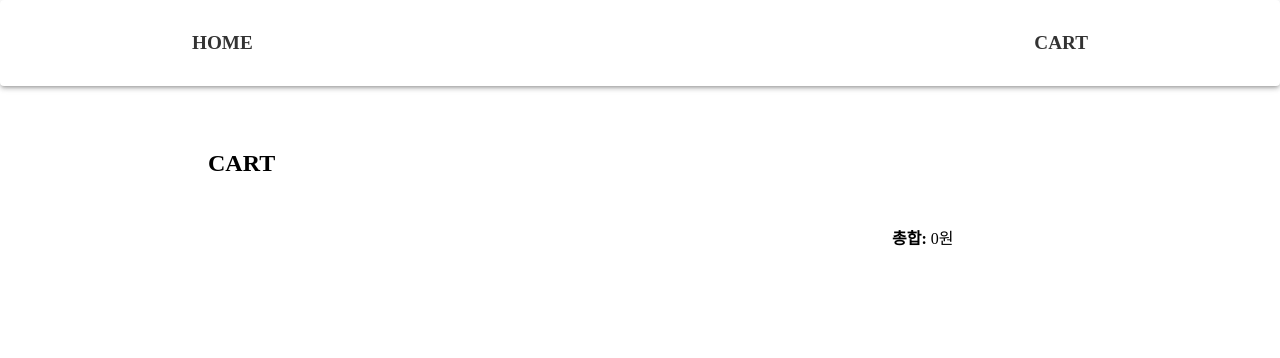
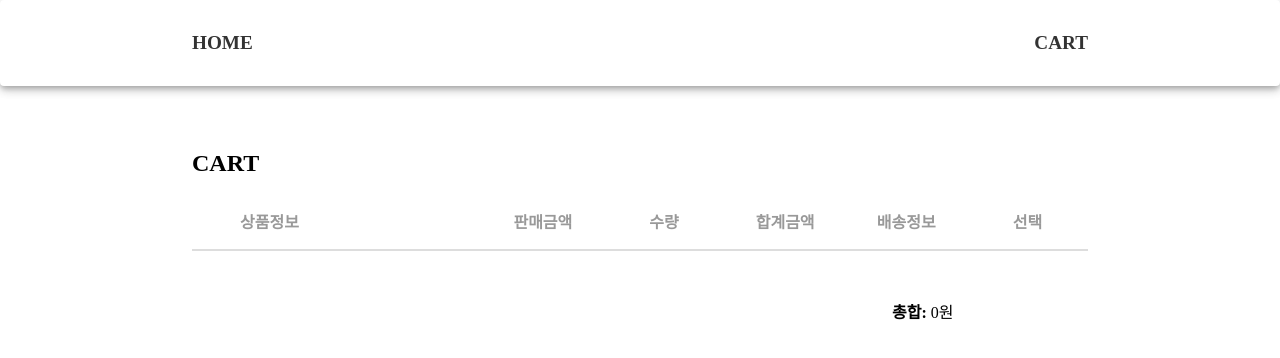
Before and after one commit to lsh58/mobx-market, a React app: page /Cart in a window 1280 px wide. Shown: the top 358 px of the page. Built offline with nearby package versions, Linux system fonts and the light colour scheme.

Commit message:
modify design

```diff
--- a/src/App.tsx
+++ b/src/App.tsx
@@ -10,7 +10,7 @@ const useStyles = makeStyles((theme: Theme) => ({
   root: {
     width: '100%',
     background: '#fff',
-    padding: '2rem 0',
+    padding: '2rem 0',//zIndex를 넣으면 오류?
   },
   rootNav: {
     width: '70%',
@@ -30,7 +30,7 @@ const App: React.FC = () => {
   const classes = useStyles();
   return (
     <BrowserRouter>
-      <Paper elevation={3} className={classes.root}>
+      <Paper elevation={5} className={classes.root}>
         <nav className={classes.rootNav}>
           <NavLink to="/mobx-market-ts" exact className={classes.link}>
             HOME
--- a/src/components/BasketItem.tsx
+++ b/src/components/BasketItem.tsx
@@ -2,40 +2,65 @@ import React from 'react';
 import { observer } from 'mobx-react';
 import { CartProductItem, ProductItem } from '../models';
 import { makeStyles, Theme } from "@material-ui/core/styles"; // styles 기능 추가
+import AddBoxIcon from '@material-ui/icons/AddBox';
+import IndeterminateCheckBoxIcon from '@material-ui/icons/IndeterminateCheckBox';
 
 const useStyles = makeStyles((theme:Theme) => ({  // style 요소 선언
   root: {
     display: 'flex',
-    width: '70%',
+    width: '100%',
     margin:'1rem auto',
+    textAlign:'center',
+    height:'5rem',
     '& .name': {
+      paddingLeft:'3rem',
       flex: '2',
+      display:'flex',
+      alignItems:'center',
+      '& div':{
+        width:'8rem',
+        height:'4rem',
+        background:'#eee',
+        marginRight:'30px'
+      }
     },
     '& .price': {
       flex: '1',
+      display:'flex',
+      alignItems:'center',
+      justifyContent: 'center',
     },
     '& .count': {
       flex: '1',
       display: 'flex',
-      '& .calc': {
-        display: 'flex',
-        alignItems: 'center',
-        justifyContent: 'center',
-        margin: '0 1rem',
-        width: '1rem',
-        height: '1rem',
-        border:'1px solid #000',
-        borderRadius: '3px',
-        cursor: 'pointer',
+      alignItems:'center',
+      justifyContent: 'center',
+      '& svg':{
+        margin:'0 1rem',
+        cursor:'pointer',
+        color:'#aaa'
       }
     },
     '& .totalPrice': {
       flex:'1',
+      display:'flex',
+      alignItems:'center',
+      justifyContent: 'center',
+    },
+    '& .shipment':{
+      flex:'1',
+      display:'flex',
+      alignItems:'center',
+      justifyContent: 'center',
     },
     '& .return': {
+      flex:'1',
       marginLeft: 'auto',
       color: '#f06595',
       cursor: 'pointer',
+      display:'flex',
+      alignItems:'center',
+      justifyContent: 'center',
       '&:hover': {
         textDecoration: 'underline',
       },
@@ -55,14 +80,16 @@ const BasketItem: React.FC<BasketItemProps> = observer(({ item, onTake = (() =>
   const sum = item.count * item.price;
   return (
     <div className={classes.root}>
-      <div className="name">{item.name}</div>
+      <div className="name">
+        <div></div>{item.name}</div>
       <div className="price">{item.price}원</div>
       <div className="count">
-        <div className="calc" onClick={() => onIncrease(item)}>+</div>
+        <AddBoxIcon onClick={() => onIncrease(item)}></AddBoxIcon>
           {item.count}
-        <div className="calc" onClick={() => onDecrease(item)}>-</div>
+        <IndeterminateCheckBoxIcon onClick={() => onDecrease(item)}></IndeterminateCheckBoxIcon>
       </div>
       <div className="totalPrice">총 {sum} 원</div>
+      <div className="shipment">배송비:무료</div>
       <div className="return" onClick={() => onTake(item)}>
         제거
       </div>
--- a/src/components/BasketTemplate.tsx
+++ b/src/components/BasketTemplate.tsx
@@ -9,7 +9,26 @@ const useStyles = makeStyles((theme: Theme) => ({
     flexDirection: 'column',
     margin: '3rem auto',
     '& h2': {
-      margin: '1rem',
+      margin: '1rem 0',
+    },
+  },
+  nameTag:{
+    display: 'flex',
+    width: '100%',
+    margin:'1rem auto',
+    paddingBottom:'1rem',
+    borderBottom:'2px solid #ddd',
+    fontSize:'1rem',
+    fontWeight:'bold',
+    color: '#999',
+    '& span':{
+      flex:'1',
+      textAlign:'center',
+      '&:nth-of-type(1)':{
+        flex:'2',
+        paddingLeft:'3rem',
+        textAlign:'left',
+      }
     },
   },
   itemsWrapper: {
@@ -29,6 +48,14 @@ const BasketTemplate = ({
   return (
     <div className={classes.root}>
       <h2>CART</h2>
+      <div className={classes.nameTag}>
+        <span>상품정보</span>
+        <span>판매금액</span>
+        <span>수량</span>
+        <span>합계금액</span>
+        <span>배송정보</span>
+        <span>선택</span>
+      </div>
       <div className={classes.itemsWrapper}>
         {basket}
         {total}
```
